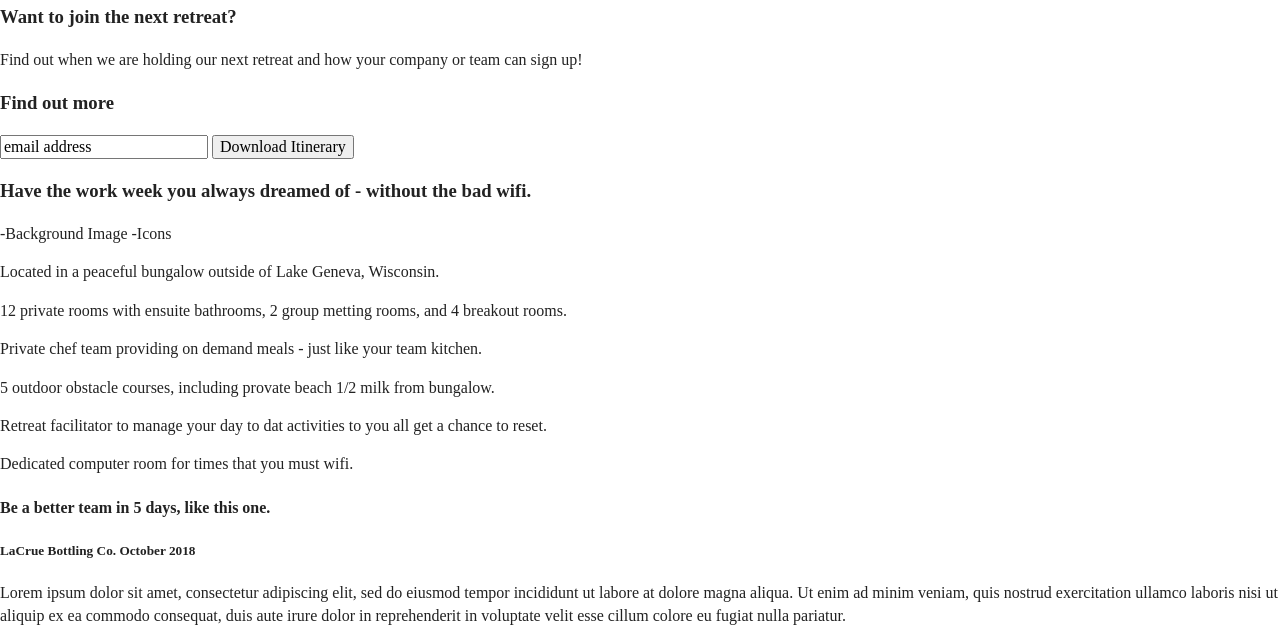
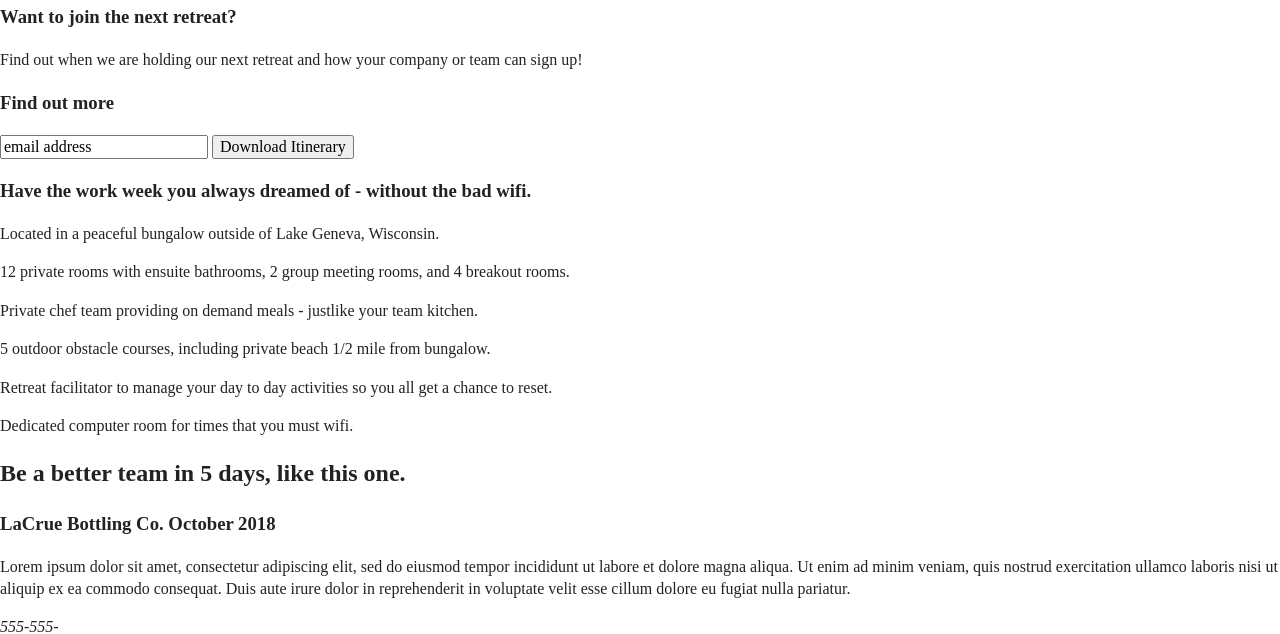
Before and after one commit to megenbacher/206-unplugged, a website: page about/index.html in a window 1280 px wide. Shown: the part 168-802 px from the top of the page. Drawn offline with Linux system fonts and the light colour scheme; files that its build step writes are made by us from their sources; files whose address does not match are found by name.

Commit message:
Finished coding homepage

```diff
--- a/about/index.html
+++ b/about/index.html
@@ -56,34 +56,58 @@
     <h3>Find out more</h3>
     <input type="text" name="name" value="email address">
     <input type="button" value="Download Itinerary">
-    </div>
   </div>
+</div>
 </aside>
 
+  <section class="features">
+    <div class="content-wrapper">
+      <h3>Have the work week you always dreamed of - without the bad wifi.</h3>
+    <div class="features-items">
+    <article>
+      <p class="fontawesome-icon"></p>
+      <p class="features-item-description">Located in a peaceful bungalow outside of Lake Geneva, Wisconsin.</p>
+    </article>
+
+    <article>
+      <p class="fontawesome-icon"></p>
+      <p class="features-item-description">12 private rooms with ensuite bathrooms, 2 group meeting rooms, and 4 breakout rooms.</p>
+    </article>
+
+    <article>
+      <p class="fontawesome-icon"></p>
+      <p class="features-item-description">Private chef team providing on demand meals - justlike your team kitchen.</p>
+    </article>
+
+    <article>
+      <p class="fontawesome-icon"></p>
+      <p class="features-item-description">5 outdoor obstacle courses, including private beach 1/2 mile from bungalow.</p>
+    </article>
+
+    <article>
+      <p class="fontawesome-icon"></p>
+      <p class="features-item-description">Retreat facilitator to manage your day to day activities so you all get a chance to reset.</p>
+    </article>
+
+    <article>
+      <p class="fontawesome-icon"></p>
+      <p class="features-item-description">Dedicated computer room for times that you must wifi.</p>
+    </article>
+  </div>
+</div>
 </section>
-<section>
 
-    <h3>Have the work week you always dreamed of - without the bad wifi.</h3>
-    -Background Image
-    -Icons
-    <p>Located in a peaceful bungalow outside of Lake Geneva, Wisconsin.</p>
-
-    <p>12 private rooms with ensuite bathrooms, 2 group metting rooms, and 4 breakout rooms.</p>
-
-    <p>Private chef team providing on demand meals - just like your team kitchen.
-    </p>
-
-    <p>5 outdoor obstacle courses, including provate beach 1/2 milk from bungalow.</p>
-
-    <p>Retreat facilitator to manage your day to dat activities to you all get a chance to reset.</p>
-
-    <p>Dedicated computer room for times that you must wifi.</p>
-</section>
-<section>
-    <h4>Be a better team in 5 days, like this one.</h4>
-    <h5>LaCrue Bottling Co. October 2018</h5>
-    <p>Lorem ipsum dolor sit amet, consectetur adipiscing elit, sed do eiusmod tempor incididunt ut labore at dolore magna aliqua. Ut enim ad minim veniam, quis nostrud exercitation ullamco laboris nisi ut aliquip ex ea commodo consequat, duis aute irure dolor in reprehenderit in voluptate velit esse cillum colore eu fugiat nulla pariatur.</p>
-    -Image
+  <section class="reviews">
+    <div class="content-wrapper">
+      <h2>Be a better team in 5 days, like this one.</h2>
+      <article>
+      <h3>LaCrue Bottling Co. October 2018</h3>
+      <p>
+      Lorem ipsum dolor sit amet, consectetur adipiscing elit, sed do eiusmod tempor incididunt ut labore et dolore magna aliqua. Ut enim ad minim veniam, quis nostrud exercitation ullamco laboris nisi ut aliquip ex ea commodo consequat. Duis aute irure dolor in reprehenderit in voluptate velit esse cillum dolore eu fugiat nulla pariatur.
+      </p>
+    </div>
+  </article>
+</div>
 </section>
 
 </main>
```
Also changed, not shown: faq/index.html (+47 -23 lines), index.html (+47 -23 lines).
